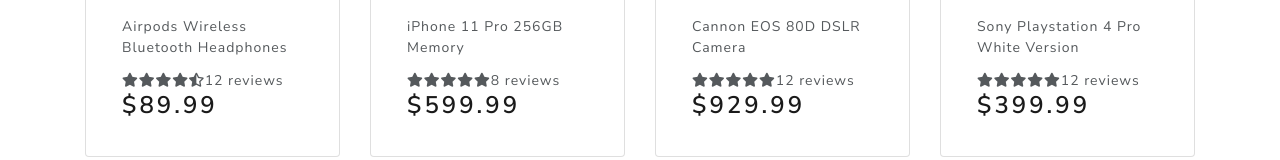
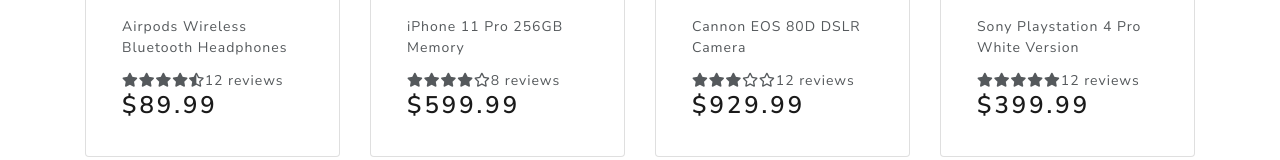
Before and after one commit to atbeesley/algos_shop, a React (Create React App) app in the folder frontend/: page / in a window 1280 px wide. Shown: the part 365-525 px from the top of the page. Built offline with nearby package versions, Linux system fonts and the light colour scheme.

Commit message:
forLoop rating implementation

```diff
--- a/frontend/src/components/Rating.js
+++ b/frontend/src/components/Rating.js
@@ -1,56 +1,24 @@
 import React from 'react'
 
-const Rating = ({ value, text }) => {
+export const Rating = ({ value, text }) => {
+    const stars = [];
+    for (var i = 0; i < 5; i++) {
+      if (value - i >= 1) {
+        stars.push(<i className="fas fa-star"></i>);
+      } else if (value - i > 0 && value - i < 1) {
+        stars.push(<i className="fas fa-star-half-alt"></i>);
+      } else {
+        stars.push(<i className="far fa-star"></i>);
+      }
+    }
     return (
-        <div className='rating'>
-            <span>
-                <i className={
-                value >= 1
-                ? 'fas fa-star'
-                : value >= 0.5
-                ? 'fas fa-star-half-alt'
-                : 'fas fa-star'
-             }></i>
-            </span>
-            <span>
-                <i className={
-                value >= 2
-                ? 'fas fa-star'
-                : value >= 1.5
-                ? 'fas fa-star-half-alt'
-                : 'fas fa-star'
-             }></i>
-            </span>
-            <span>
-                <i className={
-                value >= 3
-                ? 'fas fa-star'
-                : value >= 2.5
-                ? 'fas fa-star-half-alt'
-                : 'fas fa-star'
-             }></i>
-            </span>
-            <span>
-                <i className={
-                value >= 4
-                ? 'fas fa-star'
-                : value >= 3.5
-                ? 'fas fa-star-half-alt'
-                : 'fas fa-star'
-             }></i>
-            </span>
-            <span>
-                <i className={
-                value >= 5
-                ? 'fas fa-star'
-                : value >= 4.5
-                ? 'fas fa-star-half-alt'
-                : 'fas fa-star'
-             }></i>
-            </span>
-            <span>{ text && text }</span>
-        </div>
+      <div className="rating">
+        {stars.map((star) => (
+          <span>{star}</span>
+        ))}
+        <span>{text && text}</span>
+      </div>
     )
-}
+  }
 
-export default Rating
+  export default Rating
```
